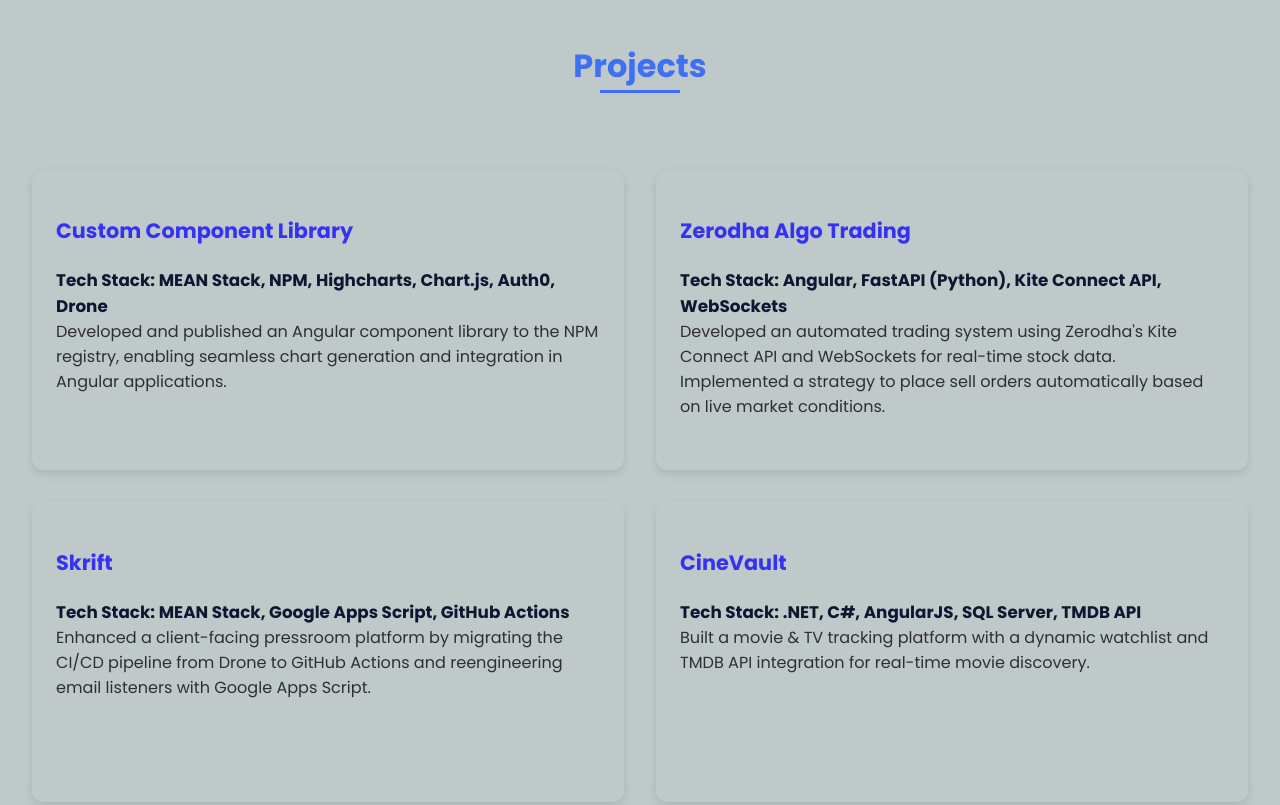
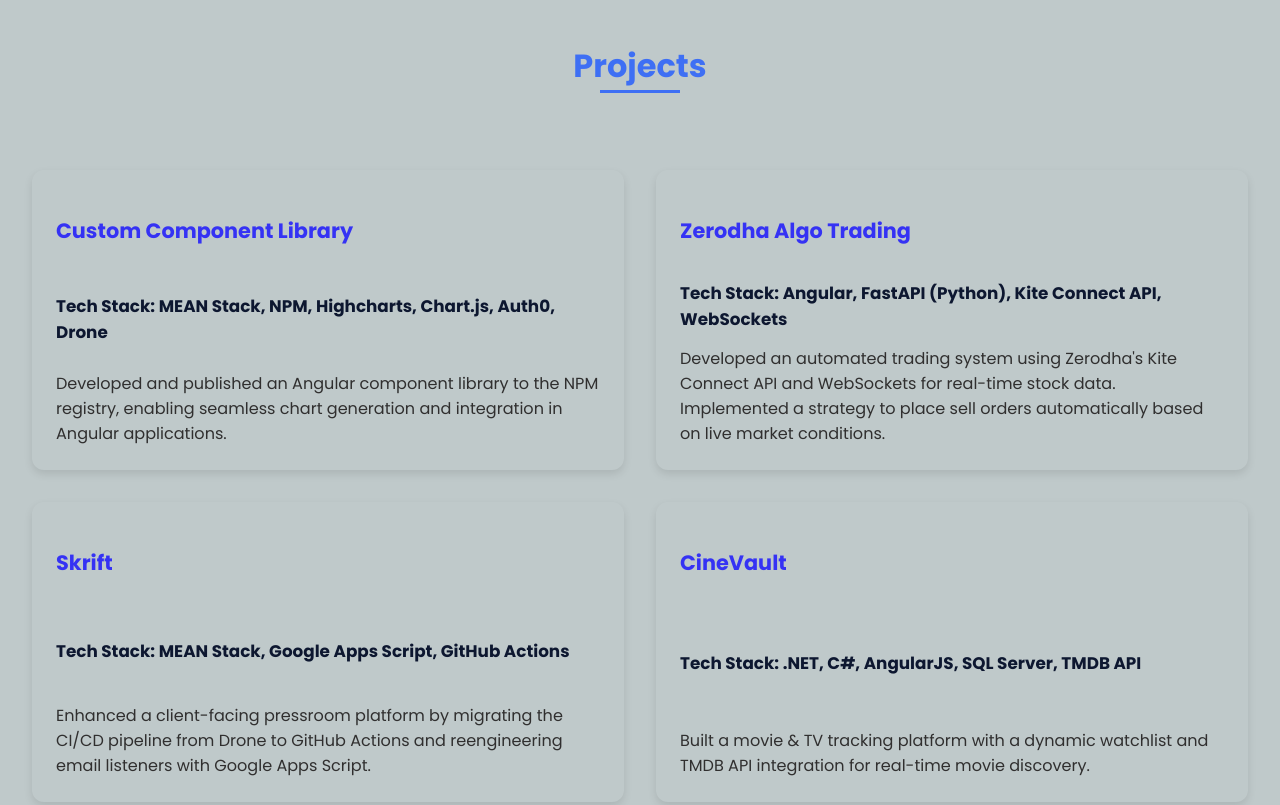
Before and after one commit to manoj-r-code/manoj-r, a plain HTML site: page index.html in a window 1280 px wide. Shown: the part 2780-3585 px from the top of the page. Drawn offline with nearby package versions, Linux system fonts and the light colour scheme.

Commit message:
fixing responsiveness

```diff
--- a/assets/css/styles.css
+++ b/assets/css/styles.css
@@ -661,16 +661,25 @@ img {
   gap: 2rem; /* Equal gap on all sides */
   padding: 2rem;
   justify-content: center; /* Centers the grid items */
+  align-items: stretch; /* Ensures equal height for all cards */
+
 }
 
 .project__card {
+  display: flex;
+  flex-direction: column; /* Stack content properly */
+  justify-content: space-between; /* Distributes content evenly */
   padding: 1.5rem;
-  height: 300px;
-  max-width: 600px; /* Limits width for better alignment */
+  min-height: 300px; /* Sets a minimum height */
+  max-width: 600px;
+  width: 100%;
   border-radius: 12px;
   box-shadow: 0 4px 8px rgba(0, 0, 0, 0.1);
   transition: transform 0.3s ease-in-out, box-shadow 0.3s ease-in-out;
-  margin: auto; /* Centers the card */
+  margin: auto;
+  overflow: hidden;
+  word-wrap: break-word;
+  overflow-wrap: break-word;
 }
 
 
@@ -703,5 +712,7 @@ p {
 
   .project__card {
     width: 100%; /* Full width for mobile */
+    min-height: auto; /* Allow auto height on mobile */
+
   }
 }
```
Also changed, not shown: index.html (+3 -1 lines).
